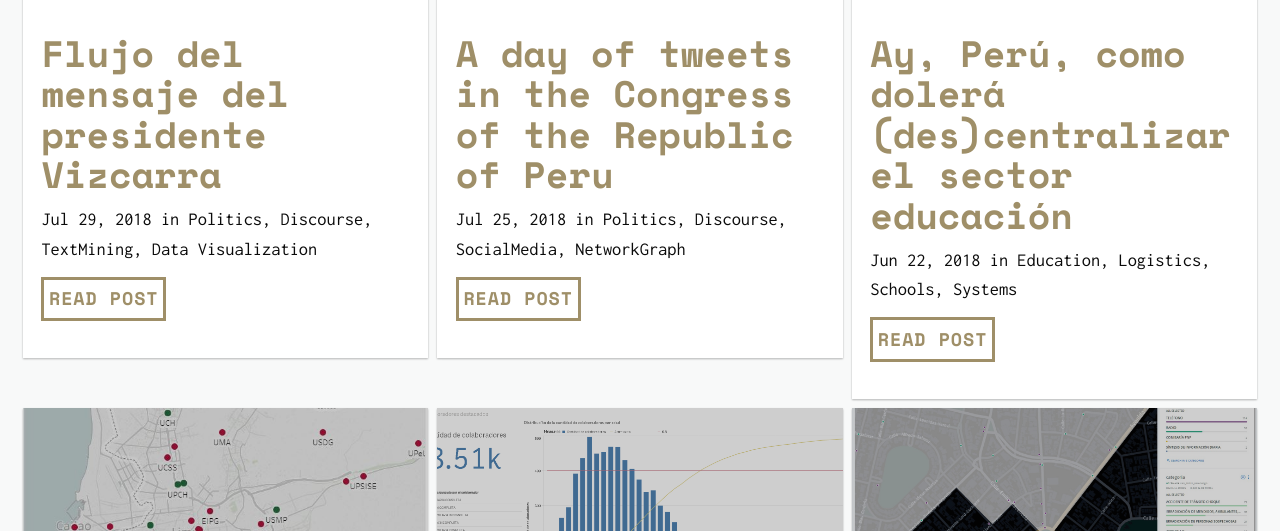
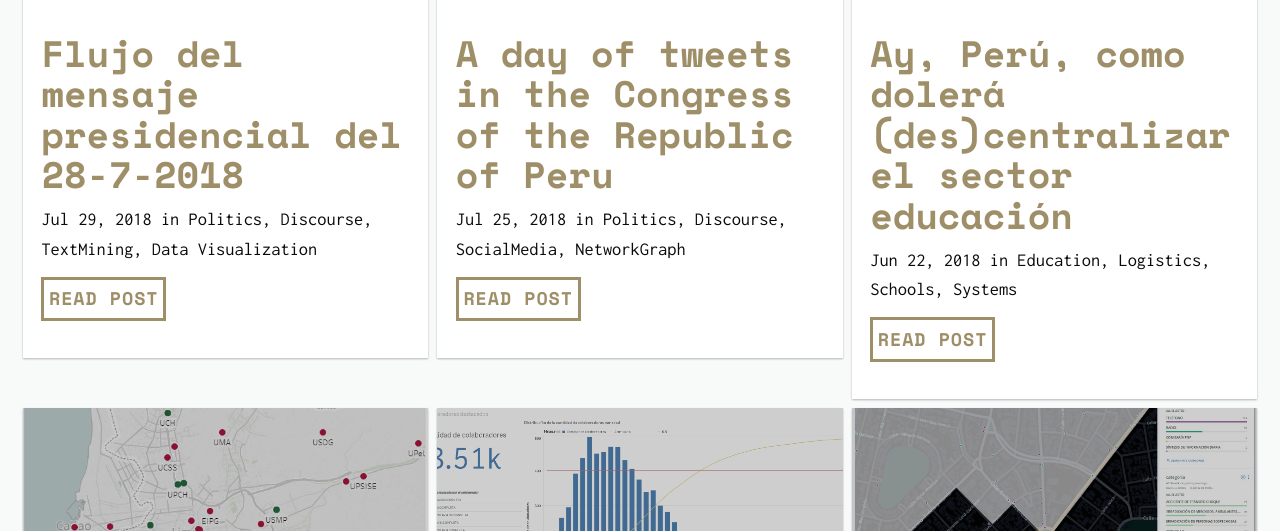
Before and after one commit to manuelvarzen/Vigia, a Jekyll site: the page built from archive.html, in a window 1280 px wide and 900 px high, cut to the strip 369-900 px from the top of the window. Built offline with Jekyll 4.4.1, drawn with Linux system fonts in a browser that asks for light colours; nearby versions of some CDN libraries.

Commit message:
Update 2018-07-29-Message-TexFlow.md

```diff
--- a/_posts/2018-07-29-Message-TexFlow.md
+++ b/_posts/2018-07-29-Message-TexFlow.md
@@ -1,6 +1,6 @@
 ---
 layout: post
-title: "Flujo del mensaje del presidente Vizcarra"
+title: "Flujo del mensaje presidencial del 28-7-2018"
 date: 2018-07-29
 summary: An approach to the analysis of discourse
 description:
```
